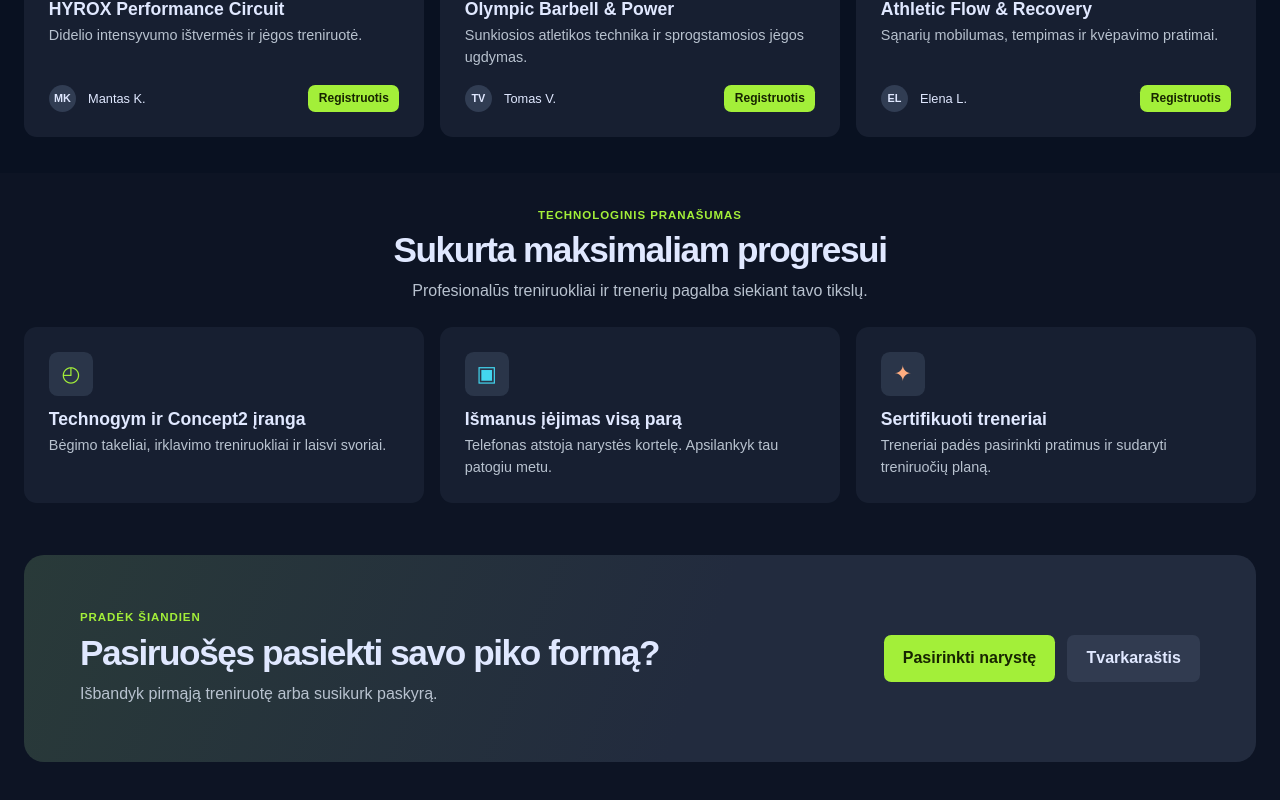
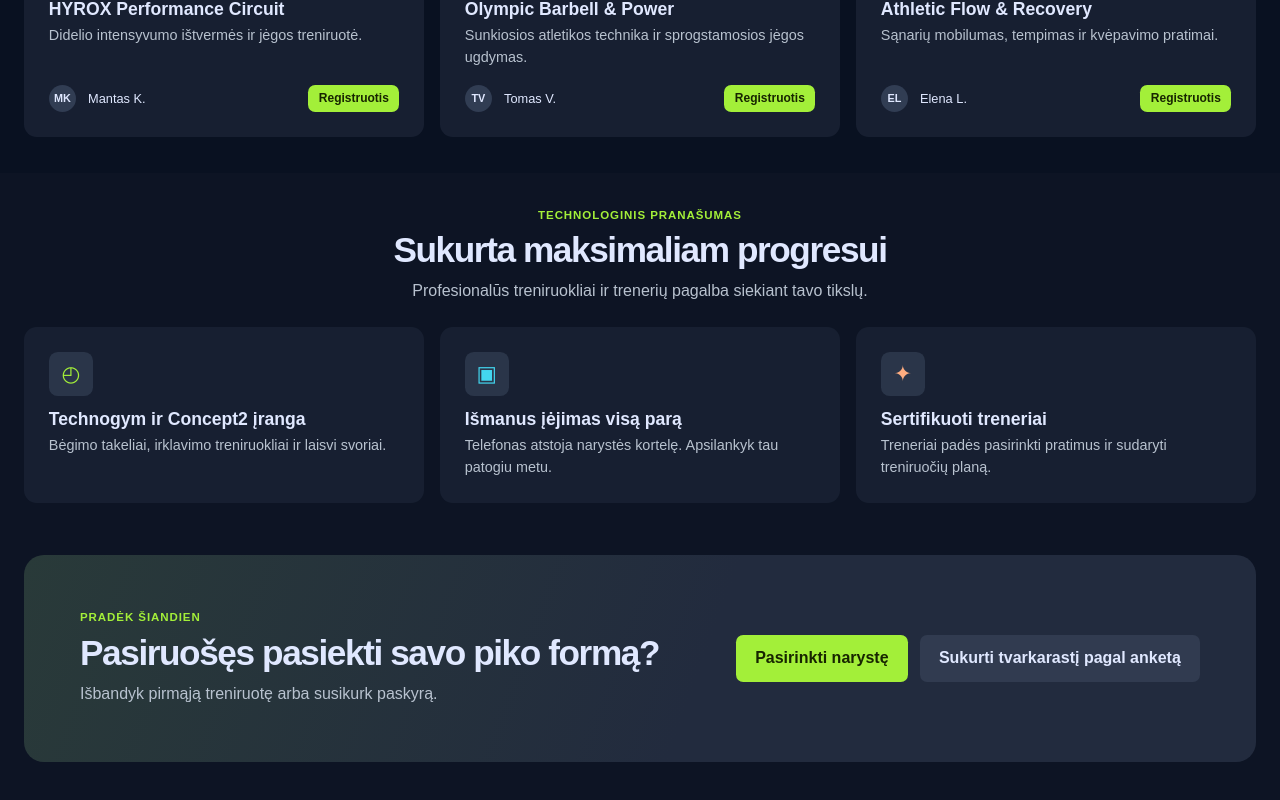
Before and after one commit to itsonicodes/sporto-klubo-sistema, a Next.js app: page /dashboard in a window 1280 px wide. Shown: the part 1244-2044 px from the top of the page. Built offline with nearby package versions, Linux system fonts and the light colour scheme.

Commit message:
maži pakeitimai

```diff
--- a/src/app/dashboard/page.tsx
+++ b/src/app/dashboard/page.tsx
@@ -193,7 +193,7 @@ export default function DashboardPage() {
             </div>
             <div className={styles.bannerActions}>
               <Link className={styles.button} href="/narystes">Pasirinkti narystę</Link>
-              <a className={styles.secondaryButton} href="/tvarkarastis">Tvarkaraštis</a>
+              <a className={styles.secondaryButton} href="/tvarkarastis">Sukurti tvarkarastį pagal anketą</a>
             </div>
           </div>
         </section>
```
